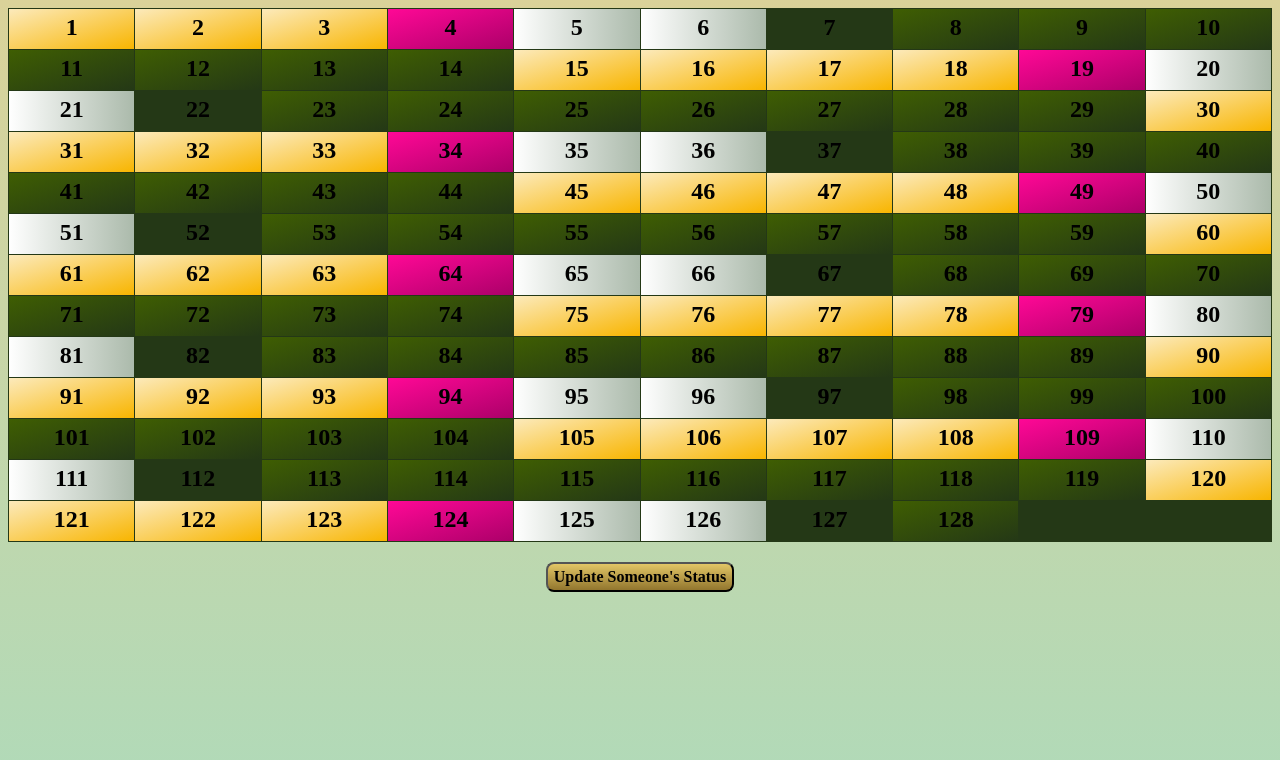
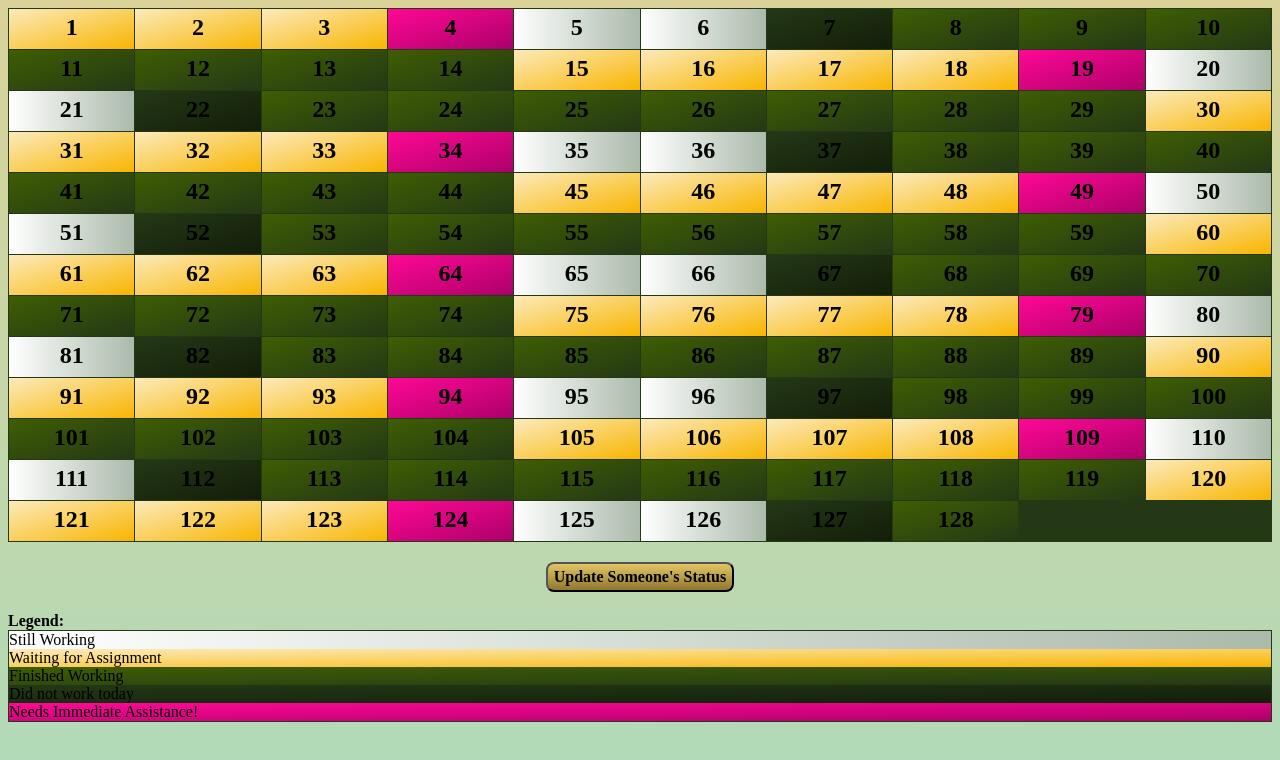
Before and after one commit to dianamcnulty/grid, an Angular app: page / in a window 1280 px wide. Shown: the top 760 px of the page. Built offline with nearby package versions, Linux system fonts and the light colour scheme.

Commit message:
add legend for color descriptions

```diff
--- a/src/app/grid-box/grid-box.component.css
+++ b/src/app/grid-box/grid-box.component.css
@@ -30,5 +30,15 @@ h2 {
   background: linear-gradient(to bottom right, #3F5E02, #243816);
 }
 .out {
-  background:  #243816;
+  background:  linear-gradient(to bottom right, #243816, #131e09);
 }
+.working{
+  background: linear-gradient(to left, #abbaab, #ffffff);
+}
+.legend{
+  text-align: left;
+  border: 1px #243816 solid;
+}
+label{
+  font-weight: bold;
+}
--- a/src/app/grid-box/grid-box.component.html
+++ b/src/app/grid-box/grid-box.component.html
@@ -7,3 +7,12 @@
 <button routerLink='/update'> Update Someone's Status
 </button>
 </div>
+<label>Legend:</label>
+<div class='legend'>
+
+<div class='working'><span>Still Working</span></div>
+<div class="waiting"><span>Waiting for Assignment</span></div>
+<div class="finished"><span>Finished Working</span></div>
+<div class="out"><span>Did not work today</span></div>
+<div class="emergency"><span>Needs Immediate Assistance!</span></div>
+</div>
```
